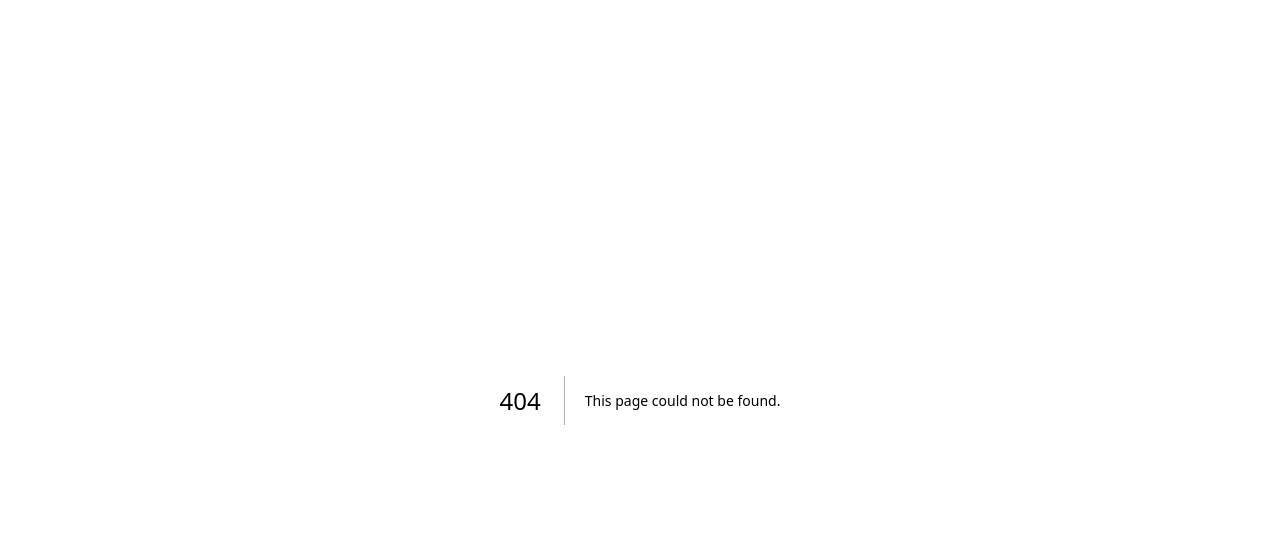
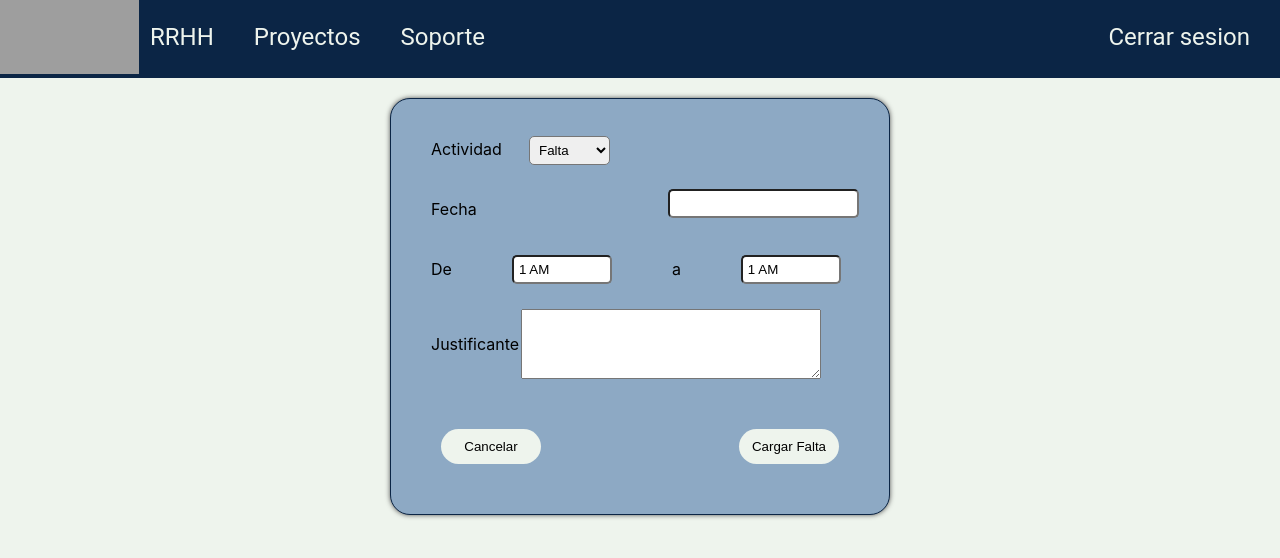
Before and after one commit to BrunoPasca/tribu_2_2022_2c, a Next.js app: page /moduloRecursos/cargarFalta in a window 1280 px wide. Before the commit this address had no page. Shown: the top 558 px of the page. Built offline with nearby package versions, Linux system fonts and the light colour scheme; grey boxes are pictures that could not be loaded.

Commit message:
Limpio código

```diff
--- a/pages/moduloRecursos/cargarDatos.tsx
+++ b/pages/moduloRecursos/cargarDatos.tsx
@@ -6,9 +6,6 @@ import Header from '../header';
 
 export default function CrearReporteTrabajo() {
 
-    /*
-    Hay que usar un endpoint de proyectos para mostrar los proyectos/tareas
-    */
     const [formData, setFormData] = React.useState(
         {
             nombre: "",
@@ -111,8 +108,6 @@ export default function CrearReporteTrabajo() {
 
         <div className={styles.cargarDatos}>
             <Header></Header>
-            <h1> PSA</h1>
-            <br></br>
             <form>
                 <p>
                   <label className={styles.inputLabel}>Nombre</label>
--- /dev/null
+++ b/pages/moduloRecursos/cargarFalta.tsx
@@ -0,0 +1,66 @@
+import React, { useEffect } from "react"
+import DatePicker from "react-datepicker"
+import "react-datepicker/dist/react-datepicker.css";
+import styles from '../../styles/recursos.module.css'
+import Header from '../header';
+import SeleccionarActividad from "./seleccionarActividad";
+
+export default function CargarFalta() {
+    const [fecha, setFecha] = React.useState()
+    const [horaInicio, setHoraInicio] = React.useState(new Date())
+    const [horaFin, setHoraFin] = React.useState(new Date())
+
+    const [fechaInicio, setFechaInicio] = React.useState(new Date())
+    const [fechaFin, setFechaFin] = React.useState(new Date())
+    const [legajo, setLegajo] = React.useState("")
+    const [justificante, setJustificante] = React.useState("")
+
+    let datos; // datos que se cargan con sessionStorage en page cargarDatos
+
+    useEffect(() => {
+        if (typeof window !== "undefined") {
+            datos = JSON.parse(window.sessionStorage.getItem("datos") || "{}");
+            setFechaInicio(new Date(datos.inicio));
+            setFechaFin(new Date(datos.fin));
+            setLegajo(datos.legajo)
+        }
+    }, [])
+
+    return(
+        <div>
+            <Header></Header>
+            <div className={styles.cargarTarea}>
+                <div className={styles.ingresarInfoTarea}>
+                    <SeleccionarActividad actividad="Falta"/>
+
+                    <div className={styles.calendarInput}>
+                        <label className={styles.inputLabel}>Fecha</label>
+                        <DatePicker className={styles.datePicker} selected={fecha} onChange={(date : any) => setFecha(date)}
+                                    minDate={fechaInicio} maxDate={fechaFin}
+                        />
+                    </div>
+                    <br></br>
+
+                    <div className={styles.flexContainer}>
+                        <label className={styles.smallInputLabel}>De</label>
+                        <DatePicker className={styles.datePicker} dateFormat="h aa" showTimeSelect showTimeSelectOnly selected={horaInicio} onChange={(date:any) => setHoraInicio(date)}/>
+                        <label className={styles.smallInputLabel}>a</label>
+                        <DatePicker className={styles.datePicker} dateFormat="h aa" showTimeSelect showTimeSelectOnly selected={horaFin} onChange={(date:any) => setHoraFin(date)}/>
+                    </div>
+                    <br></br>
+
+                    <div className={styles.flexContainer}>
+                        <label className={styles.inputLabel}>Justificante</label>
+                        <textarea id="justificante" name="justificante" value={justificante} onChange={(text : any) => setJustificante(text.target.value)}></textarea>
+                    </div>
+                    <div className={styles.containerBotones}>
+                        <button>Cancelar</button>
+                        <button>Cargar Falta</button>
+                    </div>
+
+                </div>
+            </div>
+            </div>
+
+    )
+}
--- /dev/null
+++ b/pages/moduloRecursos/seleccionarActividad.tsx
@@ -0,0 +1,35 @@
+import React from "react"
+import "react-datepicker/dist/react-datepicker.css";
+import styles from '../../styles/recursos.module.css'
+
+export default function SeleccionarActividad(props : any) {
+
+    const [actividad, setActividad] = React.useState(props.actividad)
+
+    function handleChange(event : any) {
+        setActividad(event.currentTarget.value)
+        let url = "/moduloRecursos/cargar" + event.currentTarget.value
+        window.location.href = url
+    }
+
+    return(
+        <div>
+            <label className={styles.inputLabel}>Actividad</label>
+            <select
+                id="actividad"
+                className={styles.selectInput}
+                value={actividad}
+                onChange={handleChange}
+                name="actividad"
+            >
+                <option value="Tarea">Tarea</option>
+                <option disabled value="Guardia">Guardia</option>
+                <option value="Falta">Falta</option>
+                <option disabled value="Licencia">Licencia</option>
+            </select>
+            <br></br>
+            <br></br>
+        </div>
+
+    )
+}
--- a/styles/recursos.module.css
+++ b/styles/recursos.module.css
@@ -7,7 +7,7 @@
 /* CARGAR DATOS */
 .cargarDatos {
     text-align: center;
-    background-color: #8DA9C4;
+    background-color: #EEF4ED;
     width: 100vw;
     height: 100vh;
 }
@@ -20,13 +20,19 @@
 
 .cargarDatos>form {
     display: inline-block;
-    margin-left: auto;
-    margin-right: auto;
     text-align: left;
     width: fit-content;
+    margin: 20px;
+    color: black;
+    width: 700px;
+    background-color: #8DA9C4;
+    padding: 30px;
+    border-radius: 20px;
+    border: #0B2545 1px solid;
+    box-shadow: 0px 0px 5px rgb(82, 82, 82);
 }
 
-.cargarDatos * input, .cargarDatos * button{
+.cargarDatos * input{
     padding: 5px;
     border-radius: 5px;
 }
@@ -67,7 +73,7 @@
 .cargarTarea {
     display: flex;
     justify-content: center;
-    background-color: #8DA9C4;
+    background-color: #EEF4ED;
     width: 100vw;
     height: 100vh;
 }
@@ -77,8 +83,7 @@
     width: fit-content;
 }
 
-.ingresarInfoTarea * input,
-.ingresarInfoTarea * button {
+.ingresarInfoTarea * input {
     padding: 5px;
     border-radius: 5px;
 }
@@ -100,11 +105,10 @@
 
 .flexContainer {
     display: flex;
-    text-align: left;
     justify-content: space-between;
     text-align: center;
-    margin-left: 10px;
     width: fit-content;
+    align-items: center;
 }
 
 .flexContainer .datePicker {
@@ -112,6 +116,41 @@
     margin: auto 50px;
 }
 
+.containerBotones  button {
+    margin: 20px;
+    padding: 10px;
+    border-radius: 30px;
+    width: 100px;
+    background-color: #EEF4ED;
+    border: none
+}
+
+.containerBotones button:hover{
+    color: white;
+    cursor: pointer;
+    box-shadow: 0px 0px 10px rgb(82, 82, 82);
+    background-color: #134074;
+}
+
+
+.ingresarInfoTarea {
+    margin: 20px;
+    color: black;
+    width: 500px;
+    background-color: #8DA9C4;
+    padding: 30px;
+    border-radius: 20px;
+    border: #0B2545 1px solid;
+    box-shadow: 0px 0px 5px rgb(82, 82, 82);
+}
+
+/* CARGAR FALTA */
+.flexContainer textarea {
+    width: 300px;
+    height: 70px;
+}
+
+/************************************/
 
 .navbarIzq {
     margin: 30px;
```
Also changed, not shown: pages/moduloRecursos/cargarTarea.tsx (+7 -48 lines), pages/moduloRecursos/services/ProyectoService.tsx (added, +26 -0 lines).
